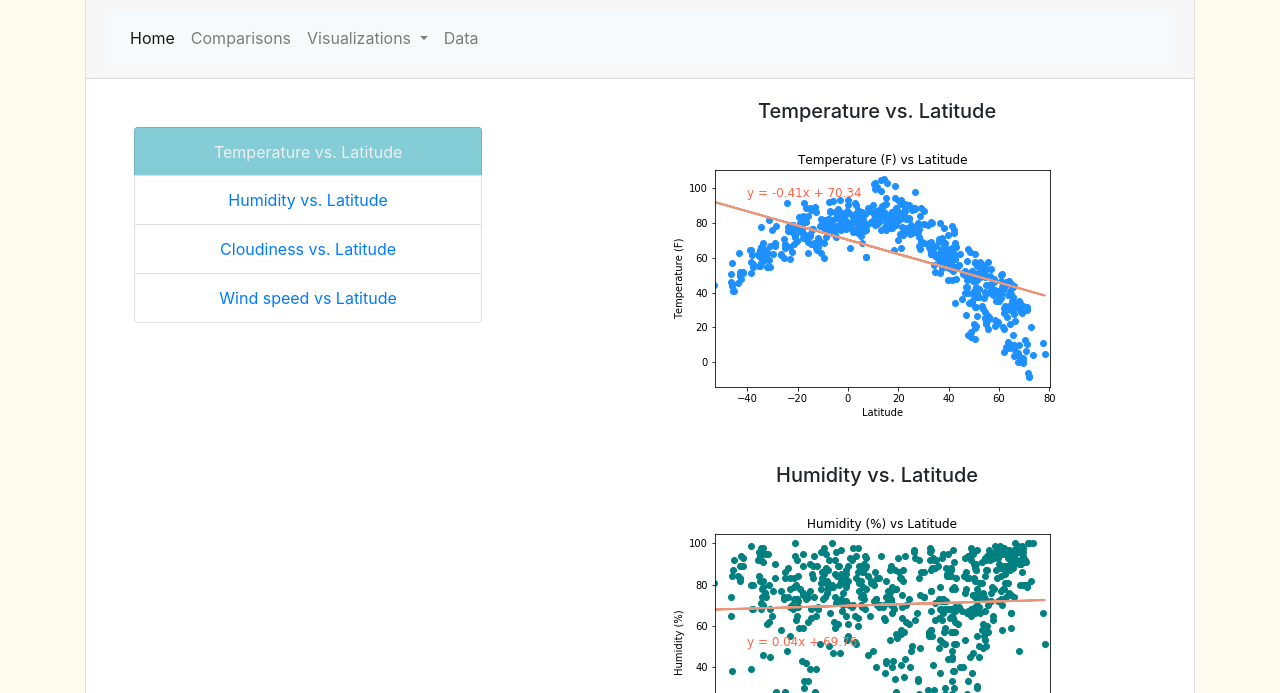
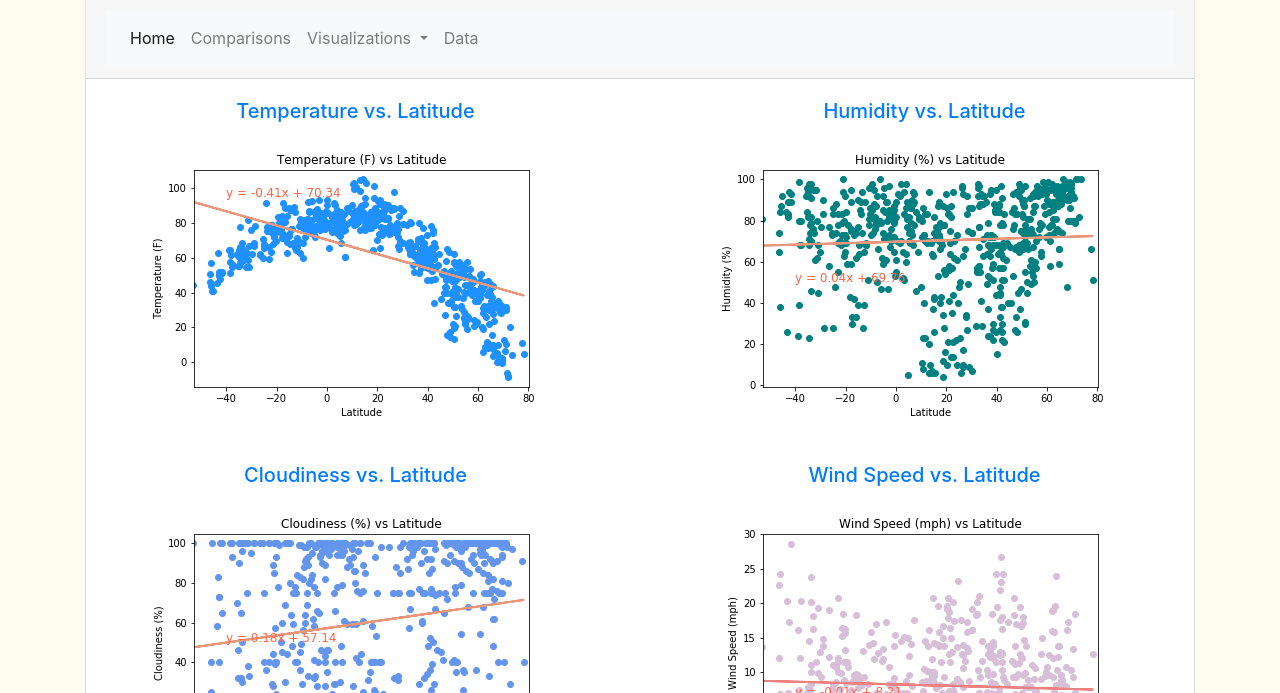
Before and after one commit to tylerhill122/Web-Design-Challenge, a plain HTML site: page visualizations/comparisons.html in a window 1280 px wide. Shown: the part 107-800 px from the top of the page. Drawn offline with nearby package versions, Linux system fonts and the light colour scheme.

Commit message:
adding links to nav bar and comparisons page

```diff
--- a/visualizations/comparisons.html
+++ b/visualizations/comparisons.html
@@ -26,24 +26,24 @@
                 <div class="collapse navbar-collapse" id="navbarNavDropdown">
                   <ul class="navbar-nav">
                     <li class="nav-item active">
-                      <a class="nav-link" href="#">Home <span class="sr-only">(current)</span></a>
+                      <a class="nav-link" href="../index.html">Home <span class="sr-only">(current)</span></a>
                     </li>
                     <li class="nav-item">
-                      <a class="nav-link" href="#">Comparisons</a>
+                      <a class="nav-link" href="comparisons.html">Comparisons</a>
                     </li>
                     <li class="nav-item dropdown">
                       <a class="nav-link dropdown-toggle" href="#" id="navbarDropdownMenuLink" data-toggle="dropdown" aria-haspopup="true" aria-expanded="false">
                         Visualizations
                       </a>
                       <div class="dropdown-menu" aria-labelledby="navbarDropdownMenuLink">
-                        <a class="dropdown-item" href="#">Temperature vs. Latitude</a>
-                        <a class="dropdown-item" href="#">Humidity vs. Latitude</a>
-                        <a class="dropdown-item" href="#">Cloudiness vs. Latitude</a>
-                        <a class="dropdown-item" href="#">Wind speed vs. Latitude</a>
+                        <a class="dropdown-item" href="temperature.html">Temperature vs. Latitude</a>
+                        <a class="dropdown-item" href="humidity.html">Humidity vs. Latitude</a>
+                        <a class="dropdown-item" href="cloudiness.html">Cloudiness vs. Latitude</a>
+                        <a class="dropdown-item" href="windspeed.html">Wind speed vs. Latitude</a>
                       </div>
                     </li>
                     <li class="nav-item">
-                        <a class="nav-link" href="#">Data</a>
+                        <a class="nav-link" href="data.html">Data</a>
                     </li>
                   </ul>
                 </div>
@@ -51,41 +51,38 @@
         </div>
 
 <div class="row">
-    <div class="col-md-5">
-      <div class="p-5">
-        <ul class="list-group">
-            <li class="list-group-item selected">Temperature vs. Latitude</li>
-            <li class="list-group-item"><a href="#">Humidity vs. Latitude</a></li>
-            <li class="list-group-item"><a href="#">Cloudiness vs. Latitude</a></li>
-            <li class="list-group-item"><a href="#">Wind speed vs Latitude</a></li>
-        </ul>
-      </div>
-    </div>
-    <div class="col-md-7">
+    <div class="col-md-6">
         <div class="card-body" id="temp">
-            <h5 class="card-title">Temperature vs. Latitude</h5>
+            <h5 class="card-title"><a href="temperature.html">Temperature vs. Latitude</a></h5>
             <p class="card-text">
-                <img src="../assets/images/temperature_vs_lat.png" alt="Temperature vs. Latitude">
+                <a href="temperature.html"><img src="../assets/images/temperature_vs_lat.png" alt="Temperature vs. Latitude"></a>
             </p>
         </div>
+    </div>
+    <div class="col-md-6">
         <div class="card-body" id="humid">
-          <h5 class="card-title">Humidity vs. Latitude</h5>
+          <h5 class="card-title"><a href="humidity.html">Humidity vs. Latitude</a></h5>
           <p class="card-text">
-              <img src="../assets/images/humidity_vs_lat.png" alt="Humidity vs. Latitude">
+            <a href="humidity.html"><img src="../assets/images/humidity_vs_lat.png" alt="Humidity vs. Latitude"></a>
           </p>
         </div>
+    </div>
+    <div class="col-md-6">
         <div class="card-body" id="cloudy">
-          <h5 class="card-title">Cloudiness vs. Latitude</h5>
+          <h5 class="card-title"><a href="cloudiness.html">Cloudiness vs. Latitude</a></h5>
           <p class="card-text">
-              <img src="../assets/images/cloudiness_vs_lat.png" alt="Cloudiness vs. Latitude">
+              <a href="cloudiness.html"><img src="../assets/images/cloudiness_vs_lat.png" alt="Cloudiness vs. Latitude"></a>
           </p>
         </div>
+    </div>
+    <div class="col-md-6">
         <div class="card-body" id="wind">
-          <h5 class="card-title">Wind Speed vs. Latitude</h5>
+          <h5 class="card-title"><a href="windspeed.html">Wind Speed vs. Latitude</a></h5>
           <p class="card-text">
-              <img src="../assets/images/windspeed_vs_lat.png" alt="Wind Speed vs. Latitude">
+            <a href="windspeed.html"><img src="../assets/images/windspeed_vs_lat.png" alt="Wind Speed vs. Latitude"></a>
           </p>
         </div>
+    </div>
     </div>
     </div>
     </div>
```
